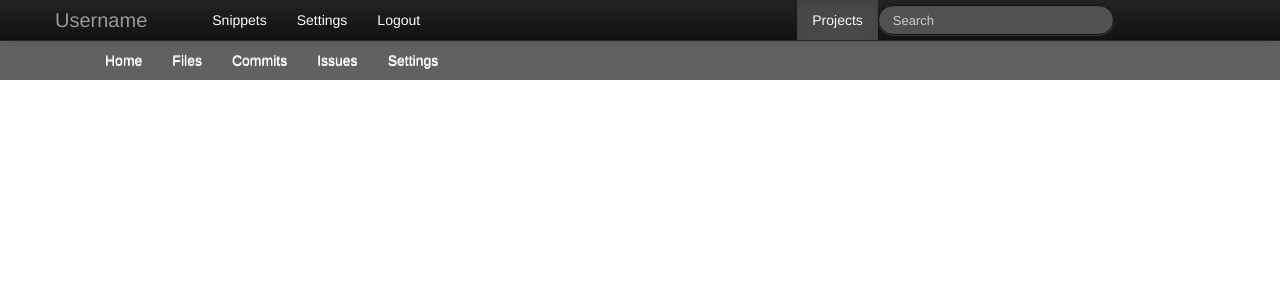
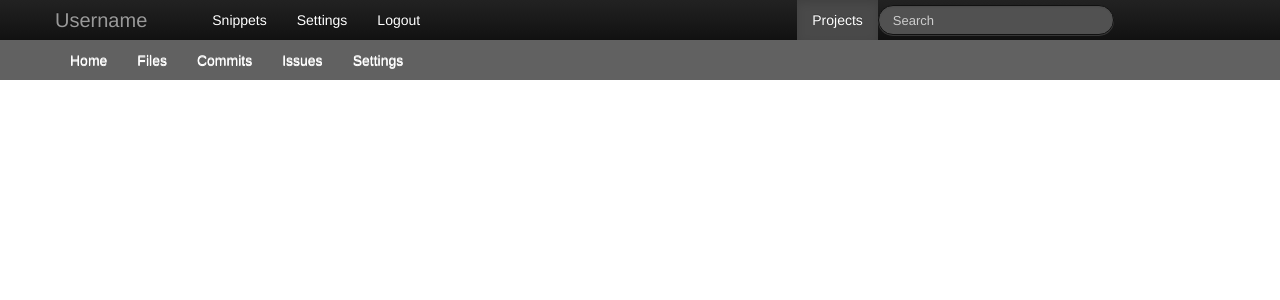
Before and after one commit to basilisk-pm/basilisk, a Django app: page /projects/ in a window 1280 px wide. Shown: the top 300 px of the page. Run offline with Django 3.2, Linux system fonts and the light colour scheme.

Commit message:
More css tweaks

```diff
--- a/basilisk_pm/static/custom.css
+++ b/basilisk_pm/static/custom.css
@@ -1,5 +1,5 @@
 .navbar-white {
-  padding-left: 90px;
+  margin-top: 40px;
   background-color: #616161;
   background-image: -moz-linear-gradient(top, #616161, #616161);
   background-image: -webkit-gradient(linear, 0 0, 0 100%, from(#616161), to(#616161));
--- a/basilisk_pm/templates/project.html
+++ b/basilisk_pm/templates/project.html
@@ -1,7 +1,7 @@
 {% extends "base.html" %}
 
 {% block body %}
-<div class="navbar" >
+<div class="navbar navbar-fixed-top" >
     <div class="navbar-white">
           <div class="container">
               <div class="nav-collapse collapse">
```
Also changed, not shown: 1 other file.
